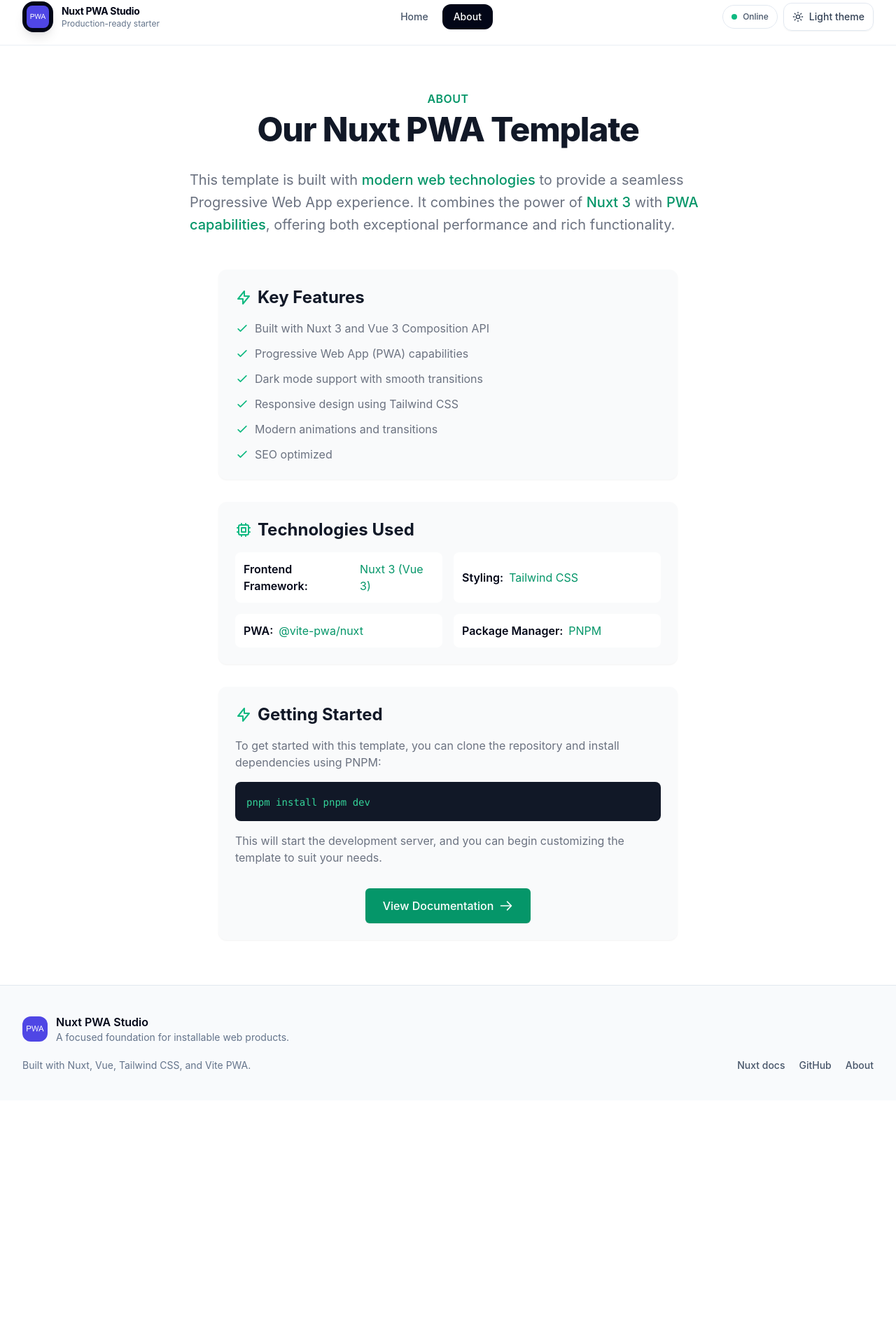
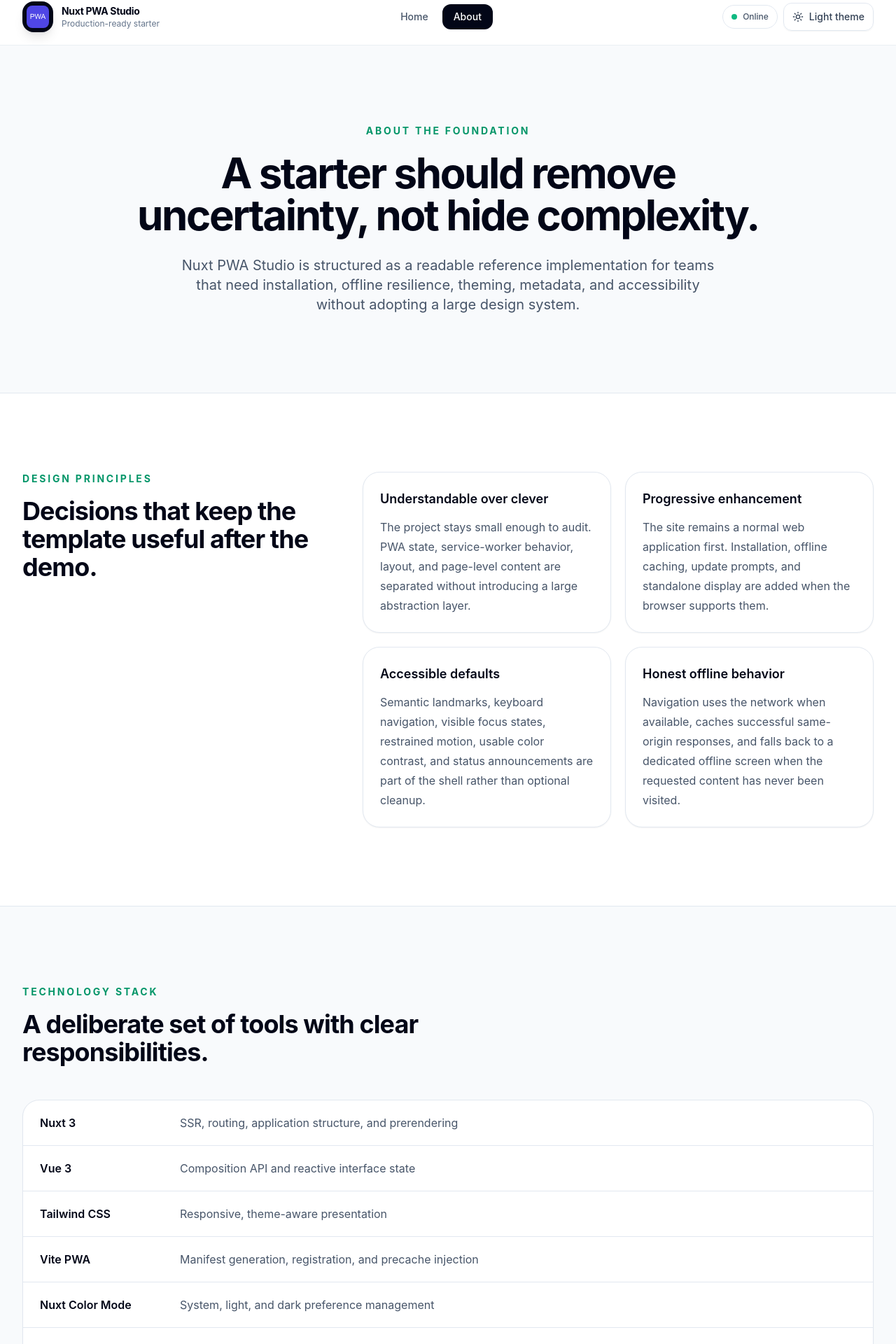
Before and after one commit to ReginaldBrixton/Nuxt-PWA-Template_2025, a Nuxt app: page /about in a window 1280 px wide. Shown: the part 16-1936 px from the top of the page at 70% size. Before the commit the page ends 1588 px from the top, so only its background shows below. Built offline with nearby package versions, Linux system fonts and the light colour scheme.

Commit message:
feat: rewrite about page around architecture and decisions

```diff
--- a/pages/about.vue
+++ b/pages/about.vue
@@ -1,120 +1,135 @@
+<script setup lang="ts">
+useSeoMeta({
+  title: 'About the starter',
+  description: 'Understand the architecture, PWA strategy, accessibility decisions, and development workflow behind Nuxt PWA Studio.'
+})
+
+const stack = [
+  { name: 'Nuxt 3', role: 'SSR, routing, application structure, and prerendering' },
+  { name: 'Vue 3', role: 'Composition API and reactive interface state' },
+  { name: 'Tailwind CSS', role: 'Responsive, theme-aware presentation' },
+  { name: 'Vite PWA', role: 'Manifest generation, registration, and precache injection' },
+  { name: 'Nuxt Color Mode', role: 'System, light, and dark preference management' },
+  { name: 'GitHub Actions', role: 'Independent production-build verification' }
+]
+
+const principles = [
+  {
+    title: 'Understandable over clever',
+    body: 'The project stays small enough to audit. PWA state, service-worker behavior, layout, and page-level content are separated without introducing a large abstraction layer.'
+  },
+  {
+    title: 'Progressive enhancement',
+    body: 'The site remains a normal web application first. Installation, offline caching, update prompts, and standalone display are added when the browser supports them.'
+  },
+  {
+    title: 'Accessible defaults',
+    body: 'Semantic landmarks, keyboard navigation, visible focus states, restrained motion, usable color contrast, and status announcements are part of the shell rather than optional cleanup.'
+  },
+  {
+    title: 'Honest offline behavior',
+    body: 'Navigation uses the network when available, caches successful same-origin responses, and falls back to a dedicated offline screen when the requested content has never been visited.'
+  }
+]
+
+const structure = [
+  { path: 'layouts/default.vue', description: 'Responsive navigation, footer, skip link, and global PWA notifications.' },
+  { path: 'plugins/pwa-state.client.js', description: 'Single browser-level listener registration for installation and connectivity events.' },
+  { path: 'composables/usePwa.js', description: 'Reusable install action and reactive installed, installable, and online state.' },
+  { path: 'public/sw.js', description: 'Custom install, activation, runtime caching, and offline fallback strategy.' },
+  { path: 'nuxt.config.js', description: 'Application metadata, color mode, PWA manifest, prerendering, and build configuration.' }
+]
+</script>
+
 <template>
-  <div class="relative py-16 bg-white dark:bg-gray-900 overflow-hidden">
-    <div class="relative px-4 sm:px-6 lg:px-8">
-      <div class="text-lg max-w-prose mx-auto">
-        <h1>
-          <span class="block text-base text-center text-emerald-600 dark:text-emerald-500 font-semibold tracking-wide uppercase">About</span>
-          <span class="mt-2 block text-3xl text-center leading-8 font-extrabold tracking-tight text-gray-900 dark:text-white sm:text-4xl lg:text-5xl">
-            Our Nuxt PWA Template
-          </span>
-        </h1>
-        <p class="mt-8 text-xl text-gray-500 dark:text-gray-400 leading-8 animate-fade-in">
-          This template is built with <span class="text-emerald-600 dark:text-emerald-500 font-medium transition-colors duration-200 hover:text-emerald-700 dark:hover:text-emerald-400">modern web technologies</span> to provide a seamless Progressive Web App experience. It combines the power of <a href="https://nuxt.com" target="_blank" rel="noopener" class="text-emerald-600 dark:text-emerald-500 font-medium hover:underline transition-all duration-200">Nuxt 3</a> with <span class="text-emerald-600 dark:text-emerald-500 font-medium">PWA capabilities</span>, offering both exceptional performance and rich functionality.
+  <div>
+    <section class="relative overflow-hidden border-b border-slate-200 bg-slate-50 py-20 dark:border-slate-800 dark:bg-slate-900/40 sm:py-28">
+      <div class="app-grid absolute inset-0 opacity-60 [mask-image:linear-gradient(to_bottom,black,transparent)]" />
+      <div class="relative mx-auto max-w-5xl px-4 text-center sm:px-6 lg:px-8">
+        <p class="text-sm font-bold uppercase tracking-[0.2em] text-emerald-600 dark:text-emerald-400">About the foundation</p>
+        <h1 class="mt-5 text-5xl font-bold tracking-[-0.04em] text-slate-950 dark:text-white sm:text-6xl">A starter should remove uncertainty, not hide complexity.</h1>
+        <p class="mx-auto mt-7 max-w-3xl text-lg leading-8 text-slate-600 dark:text-slate-300 sm:text-xl">
+          Nuxt PWA Studio is structured as a readable reference implementation for teams that need installation, offline resilience, theming, metadata, and accessibility without adopting a large design system.
         </p>
       </div>
-      <div class="mt-12 mx-auto max-w-prose">
-        <div class="bg-gray-50 dark:bg-gray-800 rounded-xl p-6 mb-8 shadow-sm hover:shadow-md transition-shadow duration-200">
-          <h2 class="text-2xl font-bold text-gray-900 dark:text-white mb-4 flex items-center">
-            <svg xmlns="http://www.w3.org/2000/svg" class="h-6 w-6 mr-2 text-emerald-500" fill="none" viewBox="0 0 24 24" stroke="currentColor">
-              <path stroke-linecap="round" stroke-linejoin="round" stroke-width="2" d="M13 10V3L4 14h7v7l9-11h-7z" />
-            </svg>
-            Key Features
-          </h2>
-          <ul class="list-none space-y-3 text-gray-500 dark:text-gray-400">
-            <li class="flex items-center">
-              <svg class="h-5 w-5 mr-2 text-emerald-500" fill="none" stroke="currentColor" viewBox="0 0 24 24">
-                <path stroke-linecap="round" stroke-linejoin="round" stroke-width="2" d="M5 13l4 4L19 7" />
-              </svg>
-              Built with Nuxt 3 and Vue 3 Composition API
-            </li>
-            <li class="flex items-center">
-              <svg class="h-5 w-5 mr-2 text-emerald-500" fill="none" stroke="currentColor" viewBox="0 0 24 24">
-                <path stroke-linecap="round" stroke-linejoin="round" stroke-width="2" d="M5 13l4 4L19 7" />
-              </svg>
-              Progressive Web App (PWA) capabilities
-            </li>
-            <li class="flex items-center">
-              <svg class="h-5 w-5 mr-2 text-emerald-500" fill="none" stroke="currentColor" viewBox="0 0 24 24">
-                <path stroke-linecap="round" stroke-linejoin="round" stroke-width="2" d="M5 13l4 4L19 7" />
-              </svg>
-              Dark mode support with smooth transitions
-            </li>
-            <li class="flex items-center">
-              <svg class="h-5 w-5 mr-2 text-emerald-500" fill="none" stroke="currentColor" viewBox="0 0 24 24">
-                <path stroke-linecap="round" stroke-linejoin="round" stroke-width="2" d="M5 13l4 4L19 7" />
-              </svg>
-              Responsive design using Tailwind CSS
-            </li>
-            <li class="flex items-center">
-              <svg class="h-5 w-5 mr-2 text-emerald-500" fill="none" stroke="currentColor" viewBox="0 0 24 24">
-                <path stroke-linecap="round" stroke-linejoin="round" stroke-width="2" d="M5 13l4 4L19 7" />
-              </svg>
-              Modern animations and transitions
-            </li>
-            <li class="flex items-center">
-              <svg class="h-5 w-5 mr-2 text-emerald-500" fill="none" stroke="currentColor" viewBox="0 0 24 24">
-                <path stroke-linecap="round" stroke-linejoin="round" stroke-width="2" d="M5 13l4 4L19 7" />
-              </svg>
-              SEO optimized
-            </li>
-          </ul>
+    </section>
+
+    <section class="py-20 dark:bg-slate-950 sm:py-28">
+      <div class="mx-auto max-w-7xl px-4 sm:px-6 lg:px-8">
+        <div class="grid gap-12 lg:grid-cols-[.75fr_1.25fr]">
+          <div>
+            <p class="text-sm font-bold uppercase tracking-[0.2em] text-emerald-600 dark:text-emerald-400">Design principles</p>
+            <h2 class="mt-4 text-4xl font-bold tracking-tight text-slate-950 dark:text-white">Decisions that keep the template useful after the demo.</h2>
+          </div>
+          <div class="grid gap-5 sm:grid-cols-2">
+            <article v-for="principle in principles" :key="principle.title" class="rounded-3xl border border-slate-200 bg-white p-6 shadow-sm dark:border-slate-800 dark:bg-slate-900">
+              <h3 class="text-lg font-semibold text-slate-950 dark:text-white">{{ principle.title }}</h3>
+              <p class="mt-3 leading-7 text-slate-600 dark:text-slate-300">{{ principle.body }}</p>
+            </article>
+          </div>
+        </div>
+      </div>
+    </section>
+
+    <section class="border-y border-slate-200 bg-slate-50 py-20 dark:border-slate-800 dark:bg-slate-900/40 sm:py-28">
+      <div class="mx-auto max-w-7xl px-4 sm:px-6 lg:px-8">
+        <div class="max-w-3xl">
+          <p class="text-sm font-bold uppercase tracking-[0.2em] text-emerald-600 dark:text-emerald-400">Technology stack</p>
+          <h2 class="mt-4 text-4xl font-bold tracking-tight text-slate-950 dark:text-white">A deliberate set of tools with clear responsibilities.</h2>
         </div>
 
-        <div class="bg-gray-50 dark:bg-gray-800 rounded-xl p-6 mb-8 shadow-sm hover:shadow-md transition-shadow duration-200">
-          <h2 class="text-2xl font-bold text-gray-900 dark:text-white mb-4 flex items-center">
-            <svg xmlns="http://www.w3.org/2000/svg" class="h-6 w-6 mr-2 text-emerald-500" fill="none" viewBox="0 0 24 24" stroke="currentColor">
-              <path stroke-linecap="round" stroke-linejoin="round" stroke-width="2" d="M9 3v2m6-2v2M9 19v2m6-2v2M5 9H3m2 6H3m18-6h-2m2 6h-2M7 19h10a2 2 0 002-2V7a2 2 0 00-2-2H7a2 2 0 00-2 2v10a2 2 0 002 2zM9 9h6v6H9V9z" />
-            </svg>
-            Technologies Used
-          </h2>
-          <div class="grid grid-cols-1 md:grid-cols-2 gap-4">
-            <div class="flex items-center p-3 bg-white dark:bg-gray-700 rounded-lg">
-              <span class="font-semibold mr-2">Frontend Framework:</span>
-              <span class="text-emerald-600 dark:text-emerald-400">Nuxt 3 (Vue 3)</span>
-            </div>
-            <div class="flex items-center p-3 bg-white dark:bg-gray-700 rounded-lg">
-              <span class="font-semibold mr-2">Styling:</span>
-              <span class="text-emerald-600 dark:text-emerald-400">Tailwind CSS</span>
-            </div>
-            <div class="flex items-center p-3 bg-white dark:bg-gray-700 rounded-lg">
-              <span class="font-semibold mr-2">PWA:</span>
-              <span class="text-emerald-600 dark:text-emerald-400">@vite-pwa/nuxt</span>
-            </div>
-            <div class="flex items-center p-3 bg-white dark:bg-gray-700 rounded-lg">
-              <span class="font-semibold mr-2">Package Manager:</span>
-              <span class="text-emerald-600 dark:text-emerald-400">PNPM</span>
+        <dl class="mt-12 divide-y divide-slate-200 overflow-hidden rounded-3xl border border-slate-200 bg-white shadow-sm dark:divide-slate-800 dark:border-slate-800 dark:bg-slate-900">
+          <div v-for="item in stack" :key="item.name" class="grid gap-2 px-6 py-5 sm:grid-cols-[12rem_1fr] sm:items-center">
+            <dt class="font-semibold text-slate-950 dark:text-white">{{ item.name }}</dt>
+            <dd class="text-slate-600 dark:text-slate-300">{{ item.role }}</dd>
+          </div>
+        </dl>
+      </div>
+    </section>
+
+    <section class="py-20 dark:bg-slate-950 sm:py-28">
+      <div class="mx-auto grid max-w-7xl gap-12 px-4 sm:px-6 lg:grid-cols-[.8fr_1.2fr] lg:px-8">
+        <div>
+          <p class="text-sm font-bold uppercase tracking-[0.2em] text-emerald-600 dark:text-emerald-400">Repository map</p>
+          <h2 class="mt-4 text-4xl font-bold tracking-tight text-slate-950 dark:text-white">The important behavior is easy to locate.</h2>
+          <p class="mt-5 text-lg leading-8 text-slate-600 dark:text-slate-300">Product teams can replace pages and branding while keeping the tested application shell and PWA plumbing intact.</p>
+        </div>
+
+        <div class="overflow-hidden rounded-3xl border border-slate-200 bg-slate-950 shadow-xl dark:border-slate-800 dark:bg-black">
+          <div class="flex items-center justify-between border-b border-white/10 px-5 py-4">
+            <span class="font-mono text-sm text-slate-400">project structure</span>
+            <span class="rounded-full bg-emerald-400/10 px-3 py-1 text-xs font-semibold text-emerald-300">core files</span>
+          </div>
+          <div class="divide-y divide-white/10">
+            <div v-for="item in structure" :key="item.path" class="grid gap-2 px-5 py-5 sm:grid-cols-[13rem_1fr] sm:gap-5">
+              <code class="text-sm text-emerald-300">{{ item.path }}</code>
+              <p class="text-sm leading-6 text-slate-400">{{ item.description }}</p>
             </div>
           </div>
         </div>
+      </div>
+    </section>
 
-        <div class="bg-gray-50 dark:bg-gray-800 rounded-xl p-6 shadow-sm hover:shadow-md transition-shadow duration-200">
-          <h2 class="text-2xl font-bold text-gray-900 dark:text-white mb-4 flex items-center">
-            <svg xmlns="http://www.w3.org/2000/svg" class="h-6 w-6 mr-2 text-emerald-500" fill="none" viewBox="0 0 24 24" stroke="currentColor">
-              <path stroke-linecap="round" stroke-linejoin="round" stroke-width="2" d="M13 10V3L4 14h7v7l9-11h-7z" />
-            </svg>
-            Getting Started
-          </h2>
-          <p class="text-gray-500 dark:text-gray-400 mb-4">
-            To get started with this template, you can clone the repository and install dependencies using PNPM:
-          </p>
-          <div class="bg-gray-900 dark:bg-black rounded-lg p-4 overflow-x-auto mb-4">
-            <code class="text-sm text-emerald-400 font-mono">pnpm install
-pnpm dev</code>
+    <section class="px-4 pb-20 sm:px-6 sm:pb-28 lg:px-8">
+      <div class="mx-auto max-w-7xl rounded-[2rem] border border-slate-200 bg-white p-8 shadow-xl dark:border-slate-800 dark:bg-slate-900 sm:p-12">
+        <div class="grid gap-10 lg:grid-cols-[1fr_auto] lg:items-center">
+          <div>
+            <p class="text-sm font-bold uppercase tracking-[0.2em] text-emerald-600 dark:text-emerald-400">Development commands</p>
+            <h2 class="mt-4 text-3xl font-bold tracking-tight text-slate-950 dark:text-white">Install, develop, and validate with pnpm.</h2>
+            <p class="mt-4 max-w-2xl text-slate-600 dark:text-slate-300">The production build generates PWA icons before Nuxt compiles, then CI repeats the same command in a clean environment.</p>
           </div>
-
-          <p class="text-gray-500 dark:text-gray-400">
-            This will start the development server, and you can begin customizing the template to suit your needs.
-          </p>
-          <div class="mt-8 flex justify-center">
-            <a href="https://example.com/docs" class="inline-flex items-center px-6 py-3 border border-transparent text-base font-medium rounded-md shadow-sm text-white bg-emerald-600 hover:bg-emerald-700 focus:outline-none focus:ring-2 focus:ring-offset-2 focus:ring-emerald-500 transition-colors duration-200">
-              View Documentation
-              <svg xmlns="http://www.w3.org/2000/svg" class="h-5 w-5 ml-2" fill="none" viewBox="0 0 24 24" stroke="currentColor">
-                <path stroke-linecap="round" stroke-linejoin="round" stroke-width="2" d="M14 5l7 7m0 0l-7 7m7-7H3" />
-              </svg>
-            </a>
+          <div class="min-w-0 rounded-2xl bg-slate-950 p-5 font-mono text-sm text-slate-300 dark:bg-black sm:min-w-[22rem]">
+            <p><span class="text-emerald-400">$</span> pnpm install</p>
+            <p class="mt-2"><span class="text-emerald-400">$</span> pnpm dev</p>
+            <p class="mt-2"><span class="text-emerald-400">$</span> pnpm build</p>
           </div>
         </div>
+
+        <div class="mt-10 flex flex-wrap gap-3 border-t border-slate-200 pt-8 dark:border-slate-800">
+          <a href="https://nuxt.com/docs" target="_blank" rel="noreferrer" class="rounded-xl bg-slate-950 px-5 py-3 text-sm font-semibold text-white transition hover:bg-emerald-600 dark:bg-white dark:text-slate-950 dark:hover:bg-emerald-400">Read Nuxt documentation</a>
+          <a href="https://github.com/ReginaldBrixton/Nuxt-PWA-Template_2025" target="_blank" rel="noreferrer" class="rounded-xl border border-slate-300 px-5 py-3 text-sm font-semibold text-slate-800 transition hover:border-slate-400 hover:bg-slate-50 dark:border-slate-700 dark:text-slate-100 dark:hover:bg-slate-800">Review the repository</a>
+        </div>
       </div>
-    </div>
+    </section>
   </div>
 </template>
```
